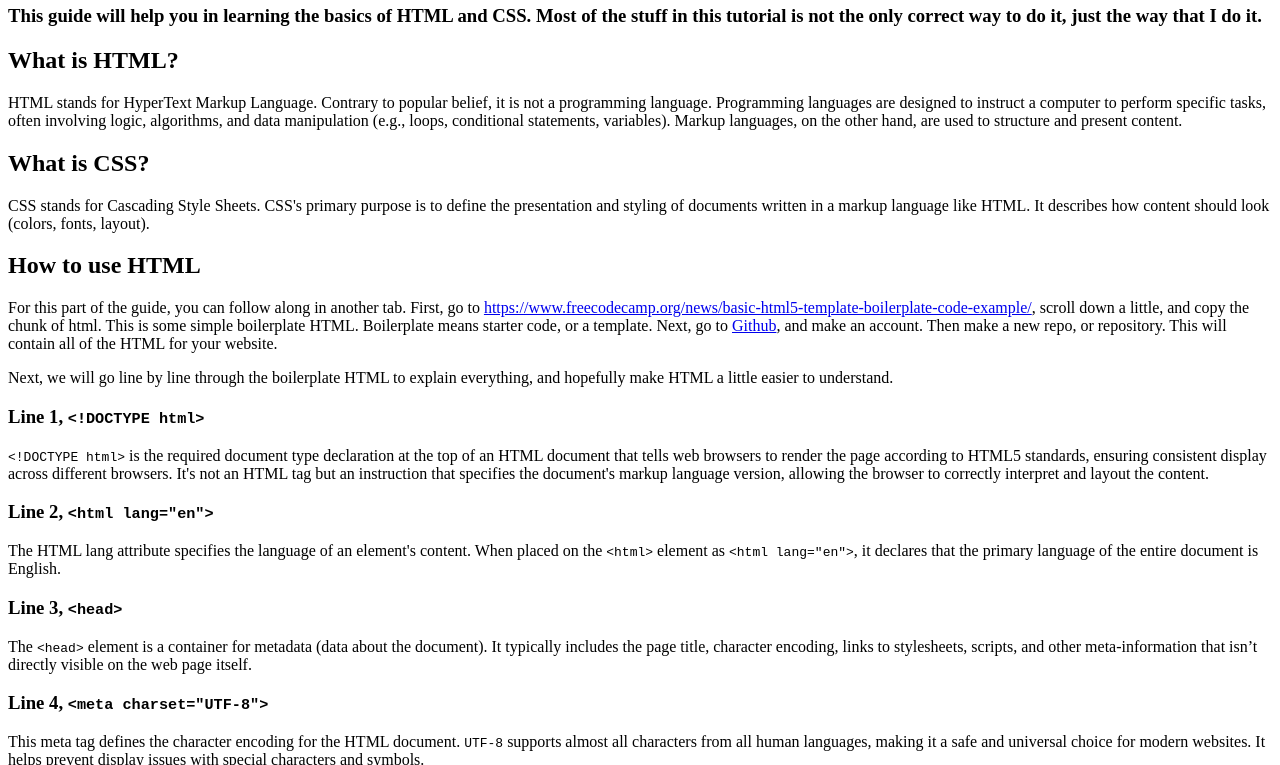
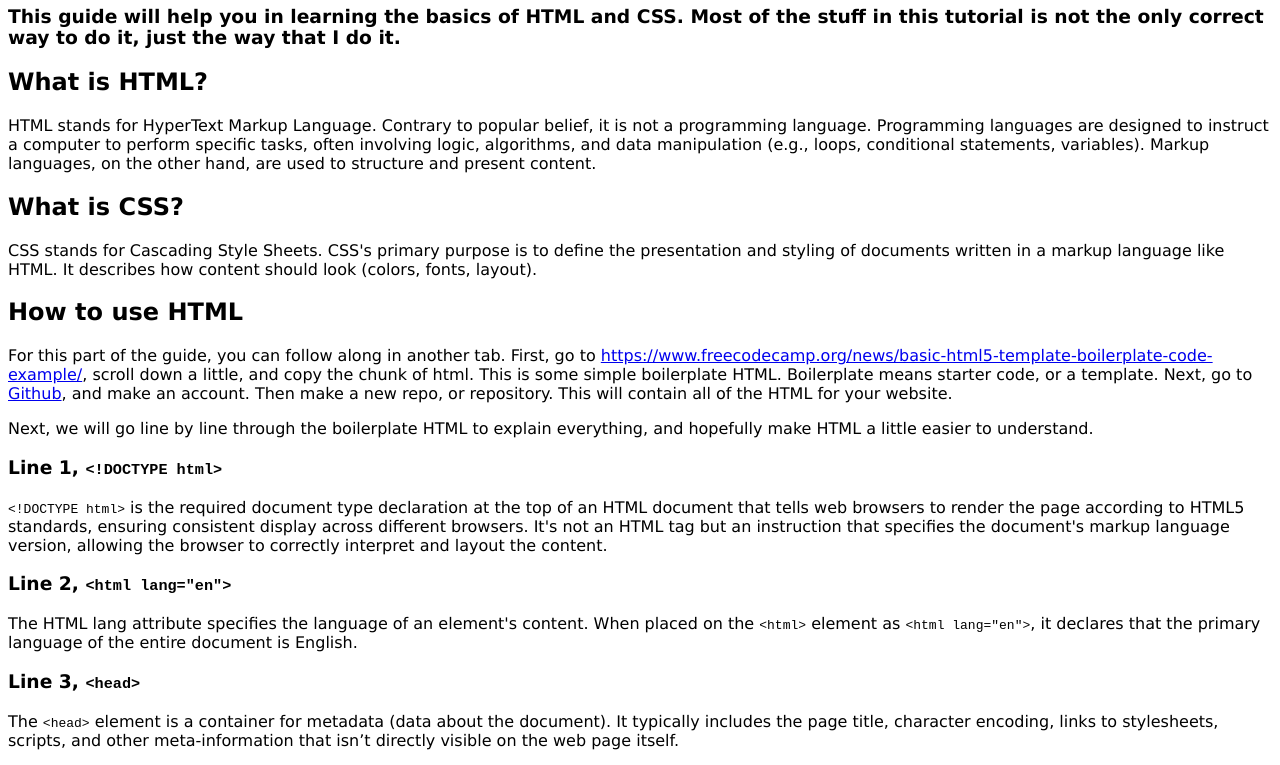
Before and after one commit to kyle22112/html-basics, a plain HTML site: page index.html in a window 1280 px wide. Shown: the part 75-840 px from the top of the page. Drawn offline with Linux system fonts and the light colour scheme.

Commit message:
Update index.html

```diff
--- a/index.html
+++ b/index.html
@@ -5,6 +5,12 @@
     <meta name="viewport" content="width=device-width, initial-scale=1.0">
     <meta http-equiv="X-UA-Compatible" content="ie=edge">
     <title>HTML Basics</title>
+    <style>
+      html {
+        text align: center;
+        font-family: Verdana, sans-serif;
+      }
+    </style>
   </head>
   <body>
     <h1>HTML Basics</h1>
```
